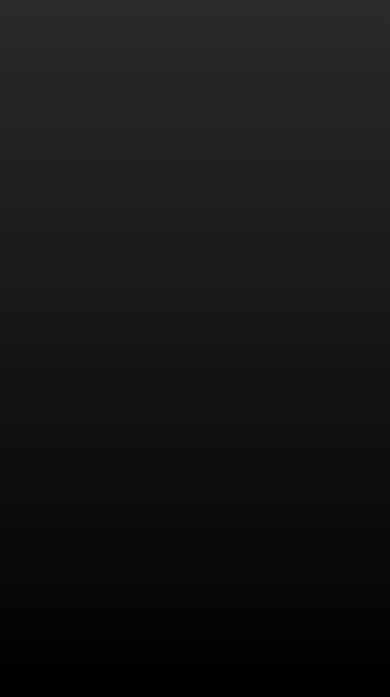
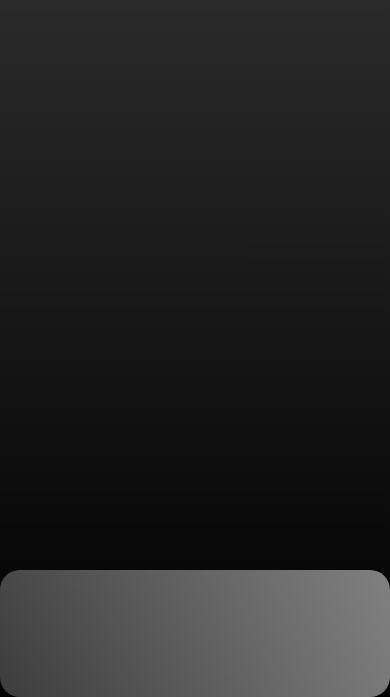
Before and after one commit to thaianramalho/2door, a React Native app: screen / in a window 390 px wide. Shown: the part 147-844 px from the top of the page. Built offline with nearby package versions, Linux system fonts and the light colour scheme.

Commit message:
Update home.js

```diff
--- a/components/home.js
+++ b/components/home.js
@@ -29,8 +29,8 @@ export default function Home() {
 
 <LinearGradient
       // Menu Linear Gradient
-      colors={['rgba(8D,8D,8D,8.4%)', 'rgba(218,218,218,113.72%)']}
-      start={{ x: 0.45 , y: 0.45 }}
+      colors={['rgba(141,141,141,0.9)', 'rgba(240,240,240,0.25)']}
+      start={{ x: 0.5 , y: 0.5 }}
       style={{
         position: 'absolute',
         left: 0,
```
